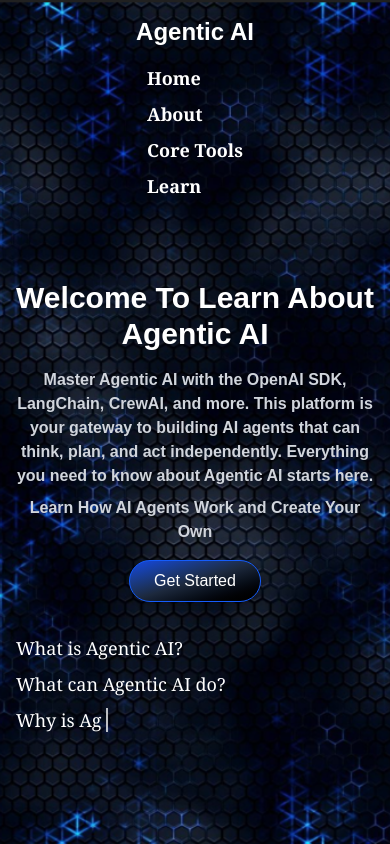
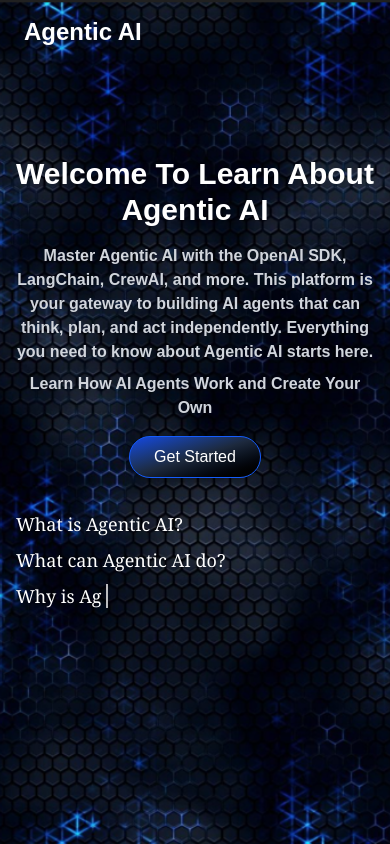
Before and after one commit to deshantk332720/Agentic-AI, a Next.js app: page / in a window 390 px wide. Built offline with nearby package versions, Linux system fonts and the light colour scheme.

Commit message:
push my code

```diff
--- a/src/app/page.tsx
+++ b/src/app/page.tsx
@@ -42,13 +42,13 @@
 
   return (
     <div
-      className="min-h-screen w-full bg-cover bg-center text-white flex flex-col"
+      className="min-h-screen w-full bg-cover bg-center text-white flex flex-col h-full"
       style={{ backgroundImage: "url('/54.png')" }}
     >
       {/* Navbar */}
-      <nav className="w-full flex flex-col sm:flex-col md:flex-row justify-between items-center px-6 py-4">
+      <nav className="w-full px-6 py-4 flex justify-between items-center">
           <h1 className="text-2xl font-bold">Agentic AI</h1>
-        <div className="space-x-0 sm:space-x-0 md:space-x-4 flex flex-col sm:flex-col md:flex-row text-lg font-bold font-serif mt-4 md:mt-0 space-y-2 md:space-y-0">
+          <div className="space-x-4 text-lg sm:block hidden md:flex font-bold font-serif ">
             <Link href="/" className="hover:text-sky-400">Home</Link>
             <Link href="/About" className="hover:text-sky-400">About</Link>
             <Link href="/WorldofAgenticAI" className="hover:text-sky-400">Core Tools</Link>
@@ -57,7 +57,7 @@
         </nav>
 
       {/* Hero Section */}
-      <main className="flex flex-col items-center justify-center text-center px-4 pt-16 pb-8 sm:pb-16 md:pb-32">
+      <main className="flex flex-col items-center justify-center text-center px-4 pt-16 pb-8 sm:pb-16 md:pb-32 mt-7 sm:mt-2">
         <h2 className="text-3xl sm:text-4xl font-extrabold">Welcome To Learn About Agentic AI</h2>
 
         <p className="text-base sm:text-lg max-w-xl text-gray-300 font-bold mt-4">
```
Lines whose indentation alone changed are shown as unchanged.
